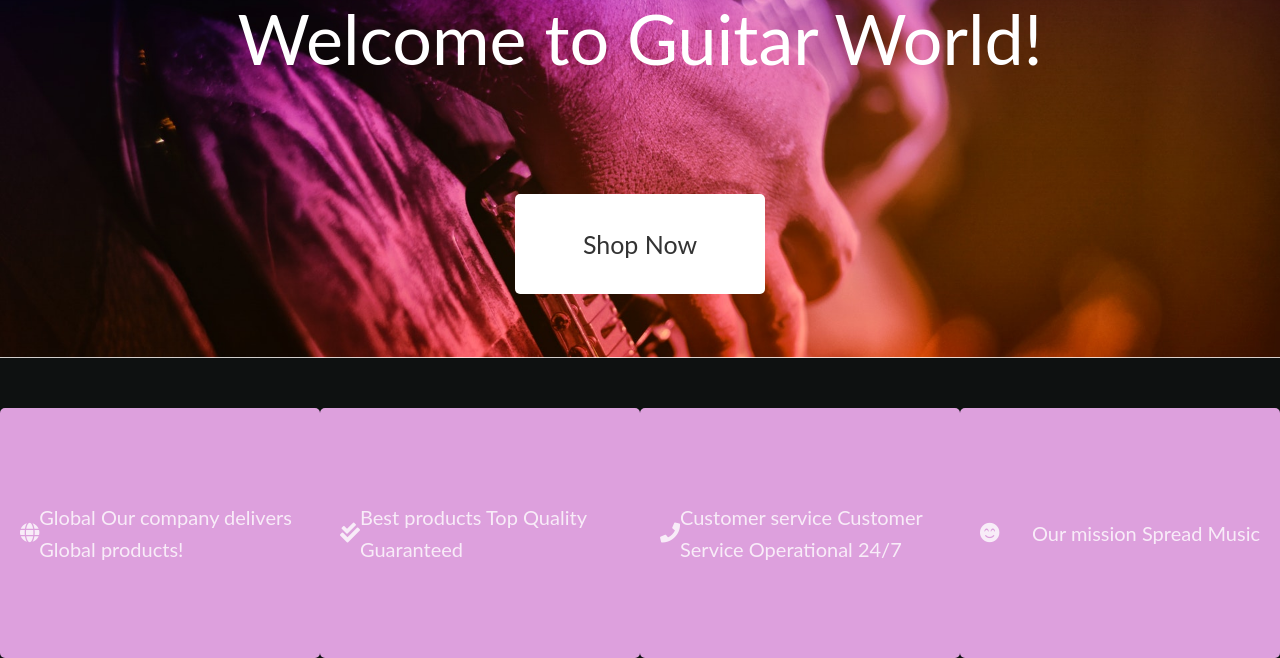
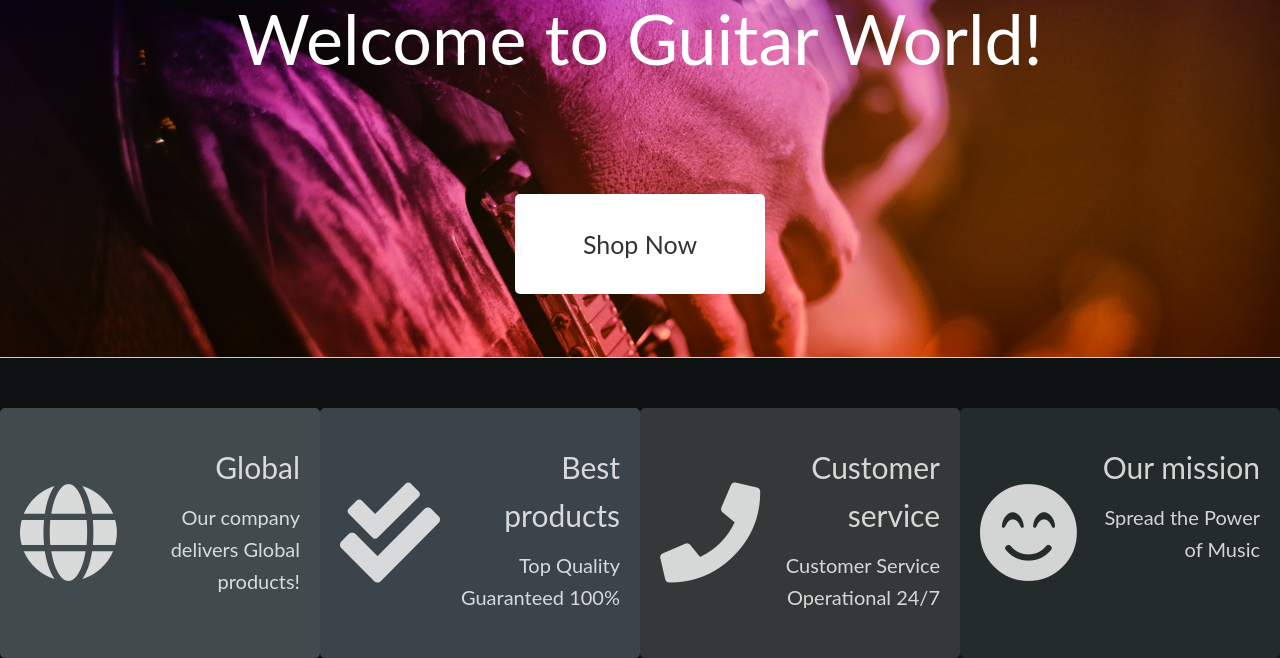
Before and after one commit to SimasDei/sass-three, a website: page index.html in a window 1280 px wide. Shown: the part 202-860 px from the top of the page. Drawn offline with Linux system fonts and the light colour scheme.

Commit message:
add card section styling

```diff
--- a/index.html
+++ b/index.html
@@ -59,7 +59,7 @@
           <i class="fas fa-check-double card__icon"></i>
           <div class="card__description">
             <span class="card__header">Best products</span>
-            Top Quality Guaranteed
+            Top Quality Guaranteed 100%
           </div>
         </div>
         <div class="card__item card__item--3">
@@ -73,7 +73,7 @@
           <i class="fas fa-smile-beam card__icon"></i>
           <div class="card__description">
             <span class="card__header">Our mission</span>
-            Spread Music
+            Spread the Power of Music
           </div>
         </div>
       </section>
--- a/sass/_base.scss
+++ b/sass/_base.scss
@@ -1,5 +1,8 @@
 $color-primary: #0e1111;
+$color-primary-light: #232b2b;
 $color-secondary: #353839;
+$color-secondary-light: #3b444b;
+$color-accent: #414a4c;
 $color-text: #333;
 $color-white: #fff;
 $color-white-transparent: rgba($color-white, 0.8);
--- a/sass/_cards.scss
+++ b/sass/_cards.scss
@@ -16,14 +16,46 @@
     background-color: plum;
     border-radius: $button-border-radius;
     cursor: pointer;
+    transition: 0.2s all;
 
     &--1 {
+      background-color: $color-accent;
     }
     &--2 {
+      background-color: $color-secondary-light;
     }
     &--3 {
+      background-color: $color-secondary;
     }
     &--4 {
+      background-color: $color-primary-light;
+    }
+
+    &:hover {
+      transform: scale(1.1) translateY(-5px);
+      background-color: $color-white;
+      color: $color-primary;
     }
   }
+
+  &__header {
+    display: block;
+    width: 100%;
+    margin-bottom: 1rem;
+    font-size: 3rem;
+  }
+
+  &__description {
+    display: flex;
+    flex-direction: column;
+    justify-content: flex-start;
+    height: 100%;
+    margin-top: 3rem;
+    text-align: right;
+  }
+
+  &__icon {
+    font-size: 10rem;
+    margin-right: 1rem;
+  }
 }
```
Also changed, not shown: css/style.css.
